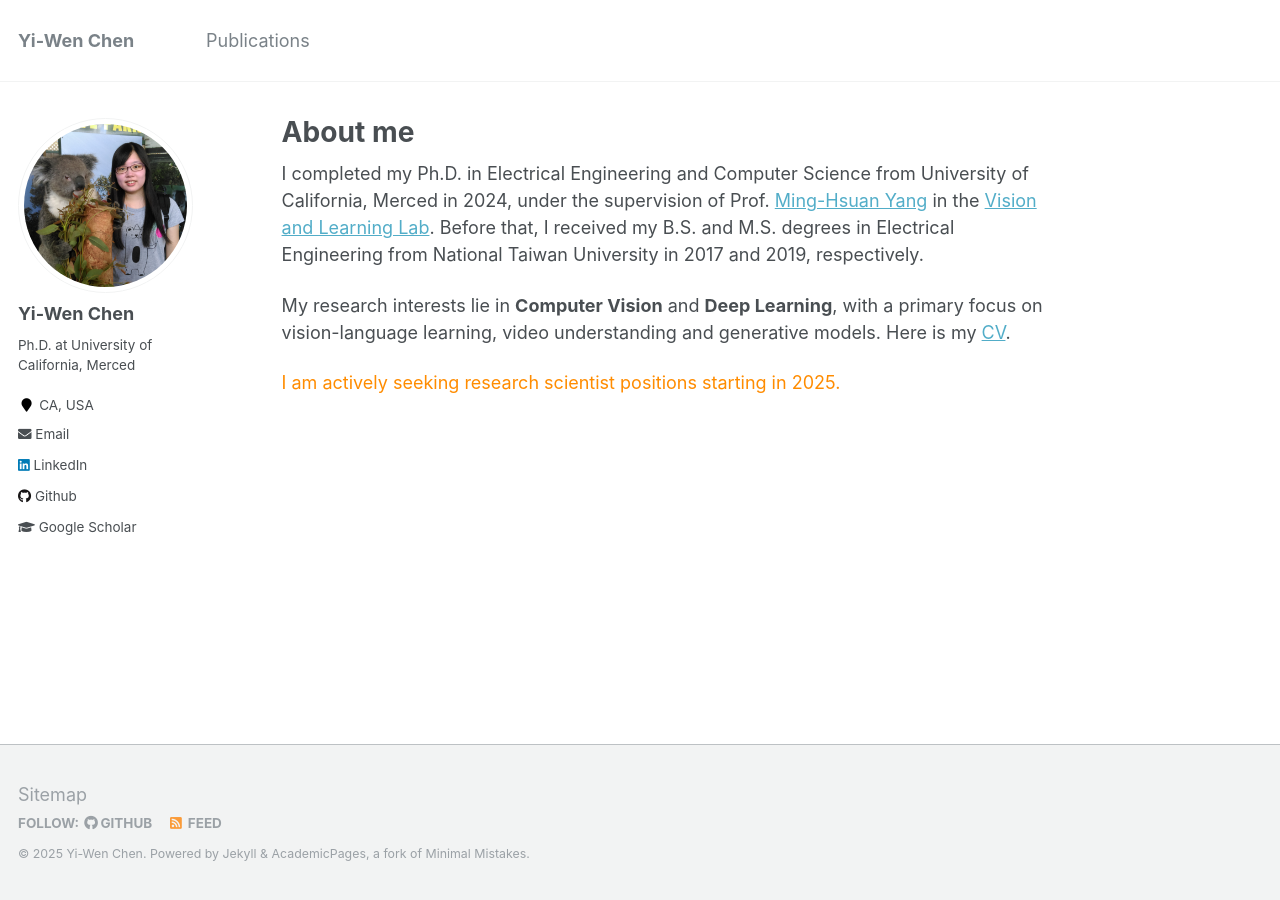
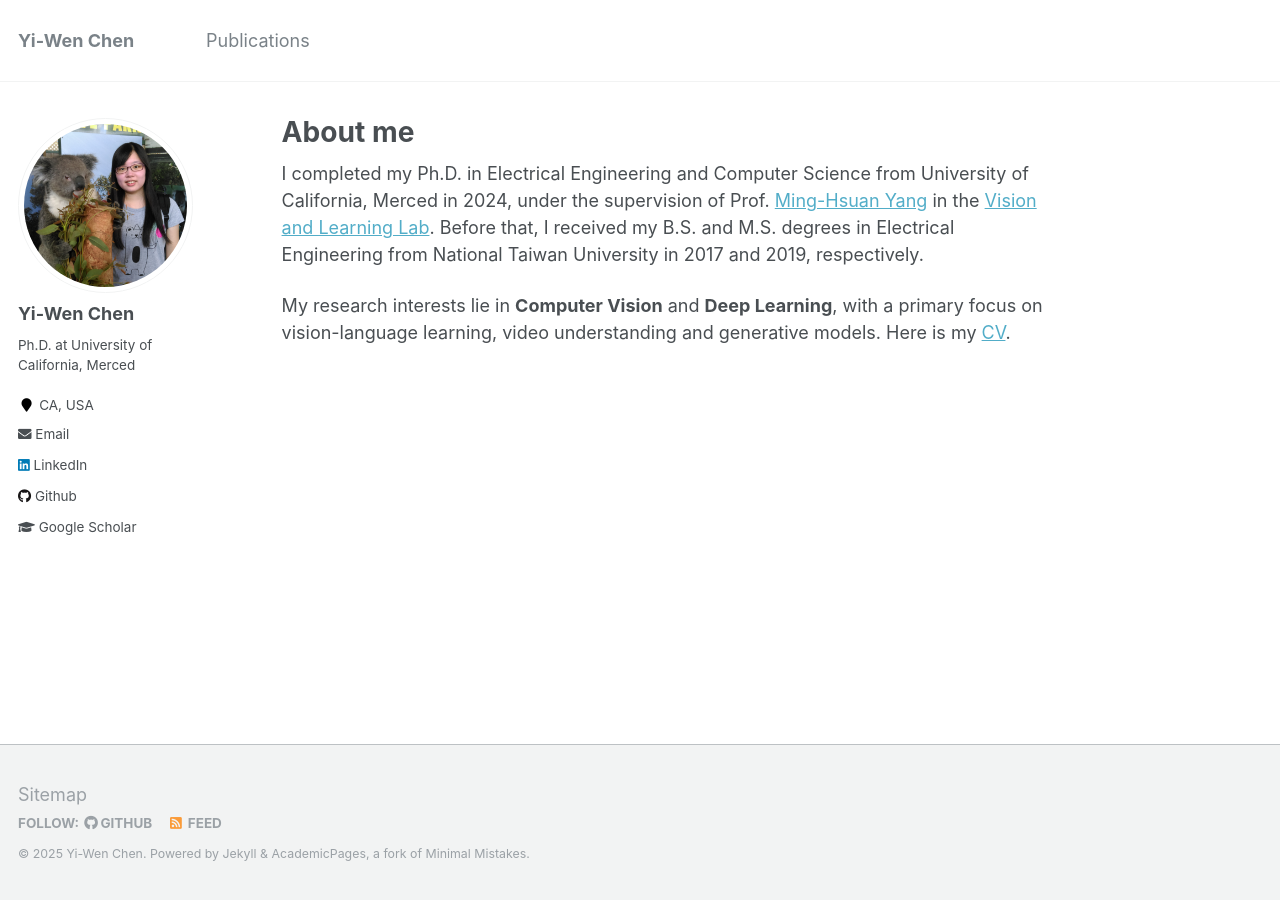
Before and after one commit to wenz116/wenz116.github.io, a Jekyll site: the page built from _pages/about.md, in a window 1280 px wide. Built offline with Jekyll 4.4.1, drawn with Linux system fonts in a browser that asks for light colours.

Commit message:
Update introduction

```diff
--- a/_pages/about.md
+++ b/_pages/about.md
@@ -11,5 +11,3 @@ redirect_from:
 I completed my Ph.D. in Electrical Engineering and Computer Science from University of California, Merced in 2024, under the supervision of Prof. [Ming-Hsuan Yang](http://faculty.ucmerced.edu/mhyang/) in the [Vision and Learning Lab](http://vllab.ucmerced.edu/). Before that, I received my B.S. and M.S. degrees in Electrical Engineering from National Taiwan University in 2017 and 2019, respectively.
 
 My research interests lie in **Computer Vision** and **Deep Learning**, with a primary focus on vision-language learning, video understanding and generative models. Here is my [CV](https://wenz116.github.io/files/Yi-Wen_Chen_cv.pdf).
-
-<span style="color:#FF8C00">I am actively seeking research scientist positions starting in 2025.</span>
```
